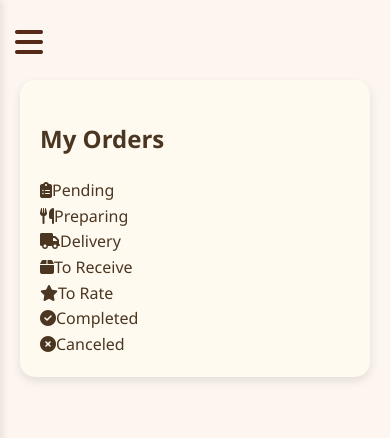
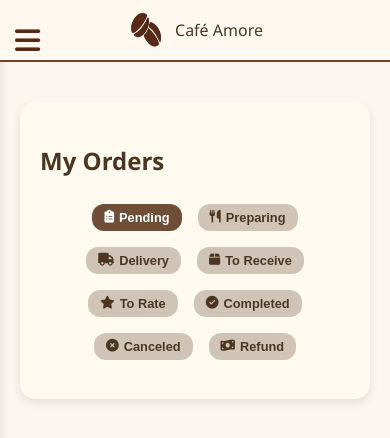
Before and after one commit to rhowierealica-droid/cafeamorex17, a website with bundled scripts: page public/customer-status.html in a window 390 px wide. Built offline with nearby package versions, Linux system fonts and the light colour scheme; no server answers.

Commit message:
Update customer-status.html

```diff
--- a/public/customer-status.html
+++ b/public/customer-status.html
@@ -3,15 +3,33 @@
 <head>
   <meta charset="UTF-8" />
   <meta name="viewport" content="width=device-width, initial-scale=1.0">
-  <title>Café Amore - Orders</title>
+  <title>Café Amore - Customer Orders</title>
+
+  <!-- CSS -->
   <link rel="stylesheet" href="customer-status.css">
   <link rel="stylesheet" href="customer-side.css">
+  <link rel="stylesheet" href="OrderStatusNotif.css">
+
+  <!-- Font Awesome -->
   <link rel="stylesheet" href="https://cdnjs.cloudflare.com/ajax/libs/font-awesome/6.5.0/css/all.min.css">
 </head>
 <body>
 
-  <!-- Hamburger (mobile) -->
-  <div class="hamburger hidden" id="hamburger"><i class="fas fa-bars"></i></div>
+ <!-- Top Bar for Mobile -->
+<div class="top-bar">
+  <div class="hamburger" id="hamburger"><i class="fas fa-bars"></i></div>
+  <div class="mobile-logo">
+    <img src="logo.png" alt="Café Amore Logo">
+    <span class="brand">Café Amore</span>
+  </div>
+</div>
+
+  <!-- Notification Bell -->
+  <div id="notifBellContainer">
+    <i class="fas fa-bell"></i>
+    <span class="badge">0</span>
+  </div>
+  <div id="notifDropdown"></div>
 
   <!-- Sidebar Navigation -->
   <aside class="sidebar" id="sidebar">
@@ -26,7 +44,7 @@
         <li class="cart-link"><i class="fas fa-shopping-cart"></i> Cart</li>
         <li class="order-status-link"><i class="fas fa-truck"></i> Order Status</li>
         <li class="favorites-link"><i class="fas fa-heart"></i> Favorites</li>
-        <li class="history-link"><i class="fas fa-history"></i> History</li>
+        <!-- <li class="history-link"><i class="fas fa-history"></i> History</li> -->
       </ul>
     </nav>
     <div class="login-link"><i class="fas fa-sign-in-alt"></i> Login</div>
@@ -45,15 +63,17 @@
     <section class="orders-container">
       <h1>My Orders</h1>
 
-      <!-- Status Tabs -->
-      <div class="status-tabs">
-        <div class="tab active" data-status="Pending"><i class="fas fa-clipboard-list"></i><span>Pending</span></div>
-        <div class="tab" data-status="Preparing"><i class="fas fa-utensils"></i><span>Preparing</span></div>
-        <div class="tab" data-status="Delivery"><i class="fas fa-truck"></i><span>Delivery</span></div>
-        <div class="tab" data-status="To Receive"><i class="fas fa-box"></i><span>To Receive</span></div>
-        <div class="tab" data-status="To Rate"><i class="fas fa-star star"></i><span>To Rate</span></div>
-        <div class="tab" data-status="Completed"><i class="fas fa-check-circle"></i><span>Completed</span></div>
-        <div class="tab" data-status="Canceled"><i class="fas fa-times-circle"></i><span>Canceled</span></div>
+      <!-- Tabs (Updated to button style like Incoming Orders) -->
+      <div class="tabs">
+        <button class="tab-btn active" data-status="Pending"><i class="fas fa-clipboard-list"></i> Pending</button>
+        <button class="tab-btn" data-status="Preparing"><i class="fas fa-utensils"></i> Preparing</button>
+        <button class="tab-btn" data-status="Delivery"><i class="fas fa-truck"></i> Delivery</button>
+        <button class="tab-btn" data-status="To Receive"><i class="fas fa-box"></i> To Receive</button>
+        <button class="tab-btn" data-status="To Rate"><i class="fas fa-star"></i> To Rate</button>
+        <button class="tab-btn" data-status="Completed"><i class="fas fa-check-circle"></i> Completed</button>
+        <button class="tab-btn" data-status="Canceled"><i class="fas fa-times-circle"></i> Canceled</button>
+        <button class="tab-btn" data-status="Refund"><i class="fas fa-money-bill-wave"></i> Refund</button>
+
       </div>
 
       <!-- Orders List -->
@@ -73,6 +93,19 @@
     </div>
   </div>
 
+  <!-- Refund Modal -->
+<div id="refund-modal" class="modal">
+  <div class="modal-content">
+    <span class="close-btn">&times;</span>
+    <h2>Select Products to Refund</h2>
+    <form id="refund-form">
+      <div id="refund-items"></div>
+      <button type="submit" class="action-btn">Submit Refund Request</button>
+    </form>
+  </div>
+</div>
+
+
   <!-- JS Modules -->
   <script type="module" src="customer-status.js"></script>
   <script type="module" src="customer-side.js"></script>
```
